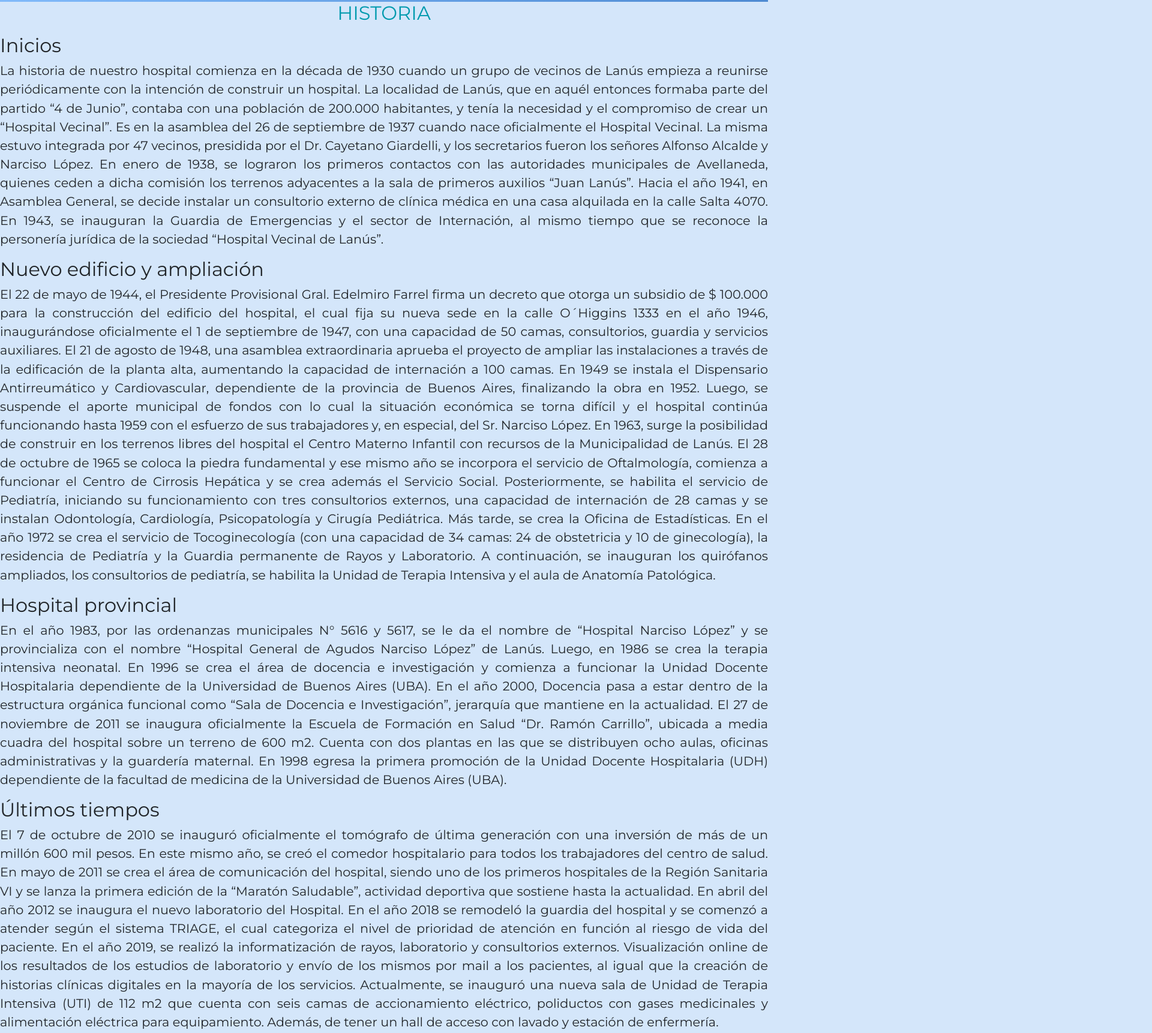
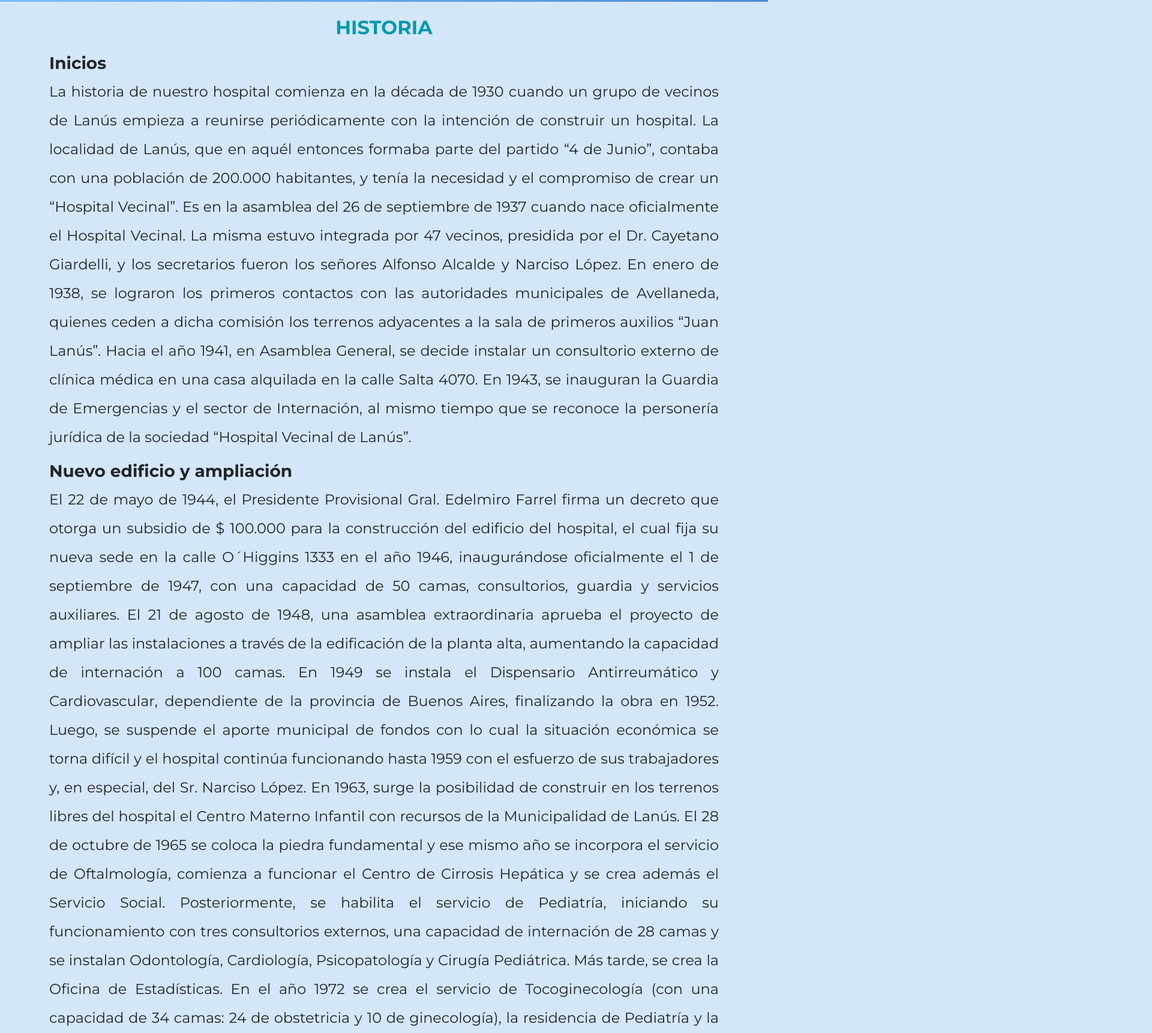
Before and after one commit to ADMazunik/ProyectoHospital, a plain HTML site: page pages/historia.html in a window 1280 px wide. Shown: the part 119-1841 px from the top of the page at 60% size, 1920 px wide, since content can reach past the window. Drawn offline with nearby package versions, Linux system fonts and the light colour scheme.

Commit message:
modificada historia.html

```diff
--- a/css/style.css
+++ b/css/style.css
@@ -8,9 +8,6 @@ body {
   background-image: linear-gradient(to right, rgb(129, 186, 250), rgba(61, 122, 196, 0.74));
 }
 .sectiontitle {
-  margin-bottom: 1rem;
-  text-align: center;
-  font-size: 2rem;
   color: #009aae;
   text-transform: uppercase;
 }
@@ -37,6 +34,9 @@ body {
 .historia p {
   font-size: 1.3rem;
   text-align: justify;
+}
+.sm__text {
+  display:none;
 }
 .especialidades {
   display: grid;
@@ -155,8 +155,11 @@ footer {
   transition: color 0.2s;
   color: rgba(178, 75, 238, 0.897);
 }
-@media (max-width: 1024px) {
-  footer {
-    font-size: 16px;
+@media (max-width: 768px) {
+  .sm__text {
+  display: block;
+  background-color: black;
+  color: rgb(228, 228, 228);
+  transform: translateY(-24px);
   }
 }
--- a/pages/historia.html
+++ b/pages/historia.html
@@ -51,10 +51,10 @@
   <main>
     <!-- SECCION HISTORIA -->
     <section id="intro-section">
-      <h1 class="sectiontitle">Historia</h1>
-      <div class="historia">
-        <h2>Inicios</h2>
-        <p>
+      <h1 class="sectiontitle my-4 fs-2 fw-bold text-center">Historia</h1>
+      <div class="historia container">
+        <h2 class="fs-3 fw-bold">Inicios</h2>
+        <p class="fs-4 lh-lg">
           La historia de nuestro hospital comienza en la década de 1930
           cuando un grupo de vecinos de Lanús empieza a reunirse
           periódicamente con la intención de construir un hospital. La
@@ -75,8 +75,8 @@
           reconoce la personería jurídica de la sociedad “Hospital Vecinal
           de Lanús”.
         </p>
-        <h2>Nuevo edificio y ampliación</h2>
-        <p>
+        <h2 class="fs-3 fw-bold">Nuevo edificio y ampliación</h2>
+        <p class="fs-4 lh-lg">
           El 22 de mayo de 1944, el Presidente Provisional Gral. Edelmiro
           Farrel firma un decreto que otorga un subsidio de $ 100.000 para
           la construcción del edificio del hospital, el cual fija su nueva
@@ -109,8 +109,8 @@
           se habilita la Unidad de Terapia Intensiva y el aula de Anatomía
           Patológica.
         </p>
-        <h2>Hospital provincial</h2>
-        <p>
+        <h2 class="fs-3 fw-bold ">Hospital provincial</h2>
+        <p class="fs-4 lh-lg">
           En el año 1983, por las ordenanzas municipales N° 5616 y 5617, se
           le da el nombre de “Hospital Narciso López” y se provincializa con
           el nombre “Hospital General de Agudos Narciso López” de Lanús.
@@ -128,8 +128,8 @@
           Hospitalaria (UDH) dependiente de la facultad de medicina de la
           Universidad de Buenos Aires (UBA).
         </p>
-        <h2>Últimos tiempos</h2>
-        <p>
+        <h2 class="fs-3 fw-bold">Últimos tiempos</h2>
+        <p class="fs-4 lh-lg">
           El 7 de octubre de 2010 se inauguró oficialmente el tomógrafo de
           última generación con una inversión de más de un millón 600 mil
           pesos. En este mismo año, se creó el comedor hospitalario para
@@ -157,7 +157,8 @@
     <!-- SECCION FOTO NARCISO -->
     <section>
       <div>
-        <img src="../images/narciso-lopez.jpg" alt="el señor Narciso López" />
+        <img class="img-fluid" src="../images/narciso-lopez.jpg" alt="El señor Narciso López" />
+        <p class="sm__text fs-4">El señor Narciso López</p>
       </div>
     </section>
   </main>
```
